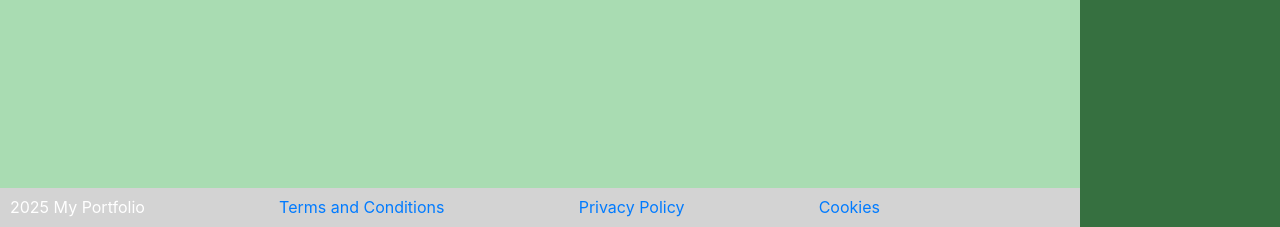
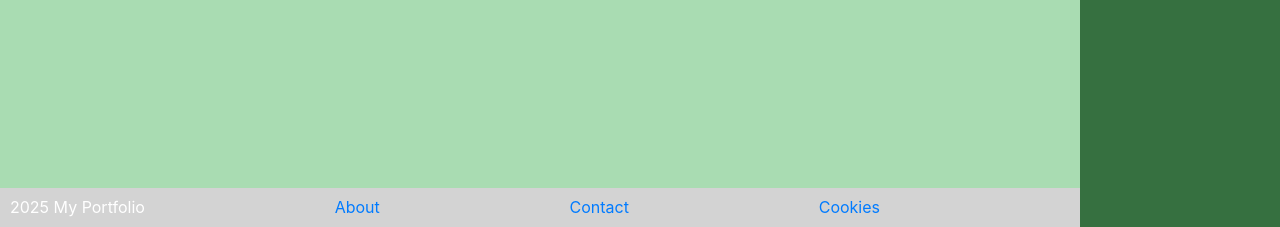
Before and after one commit to Alex-Senst/ChaoticGoods, a PHP site: page /cart.php in a window 1280 px wide. Shown: the part 573-800 px from the top of the page. Run offline with PHP 8.4, Linux system fonts and the light colour scheme; data that the repository does not hold is empty.

Commit message:
Update cart

```diff
--- a/cart.php
+++ b/cart.php
@@ -110,8 +110,8 @@ foreach ($_SESSION['cart'] as $item) {
     </div>
     <footer>
         <p>2025 My Portfolio</p>
-        <p><a href="terms.html">Terms and Conditions</a></p>
-        <p><a href="privacy.html">Privacy Policy</a></p>
+        <p><a href="about.html">About</a></p>
+        <p><a href="contact.html">Contact</a></p>
         <p><a href="cookies.html">Cookies</a></p>
     </footer>
     <script src="https://code.jquery.com/jquery-3.5.1.slim.min.js"></script>
```
